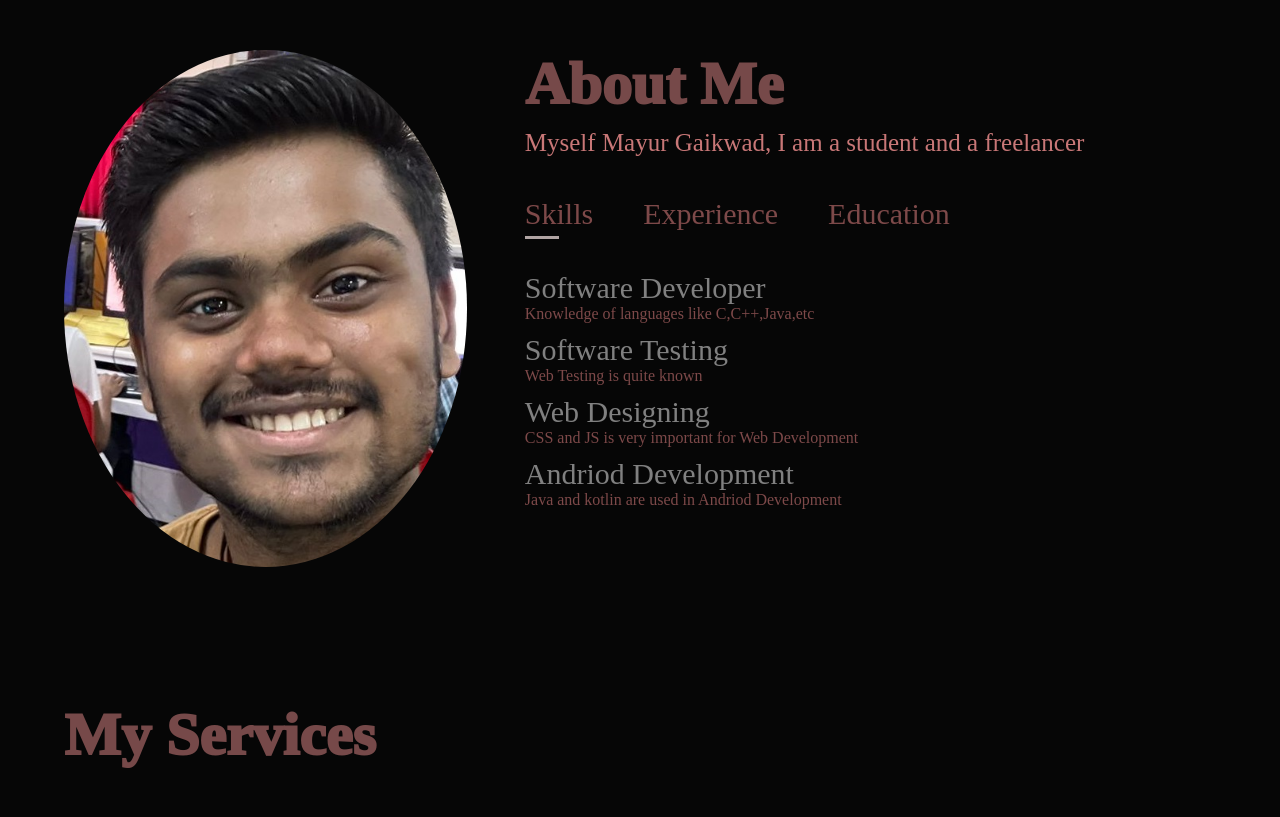
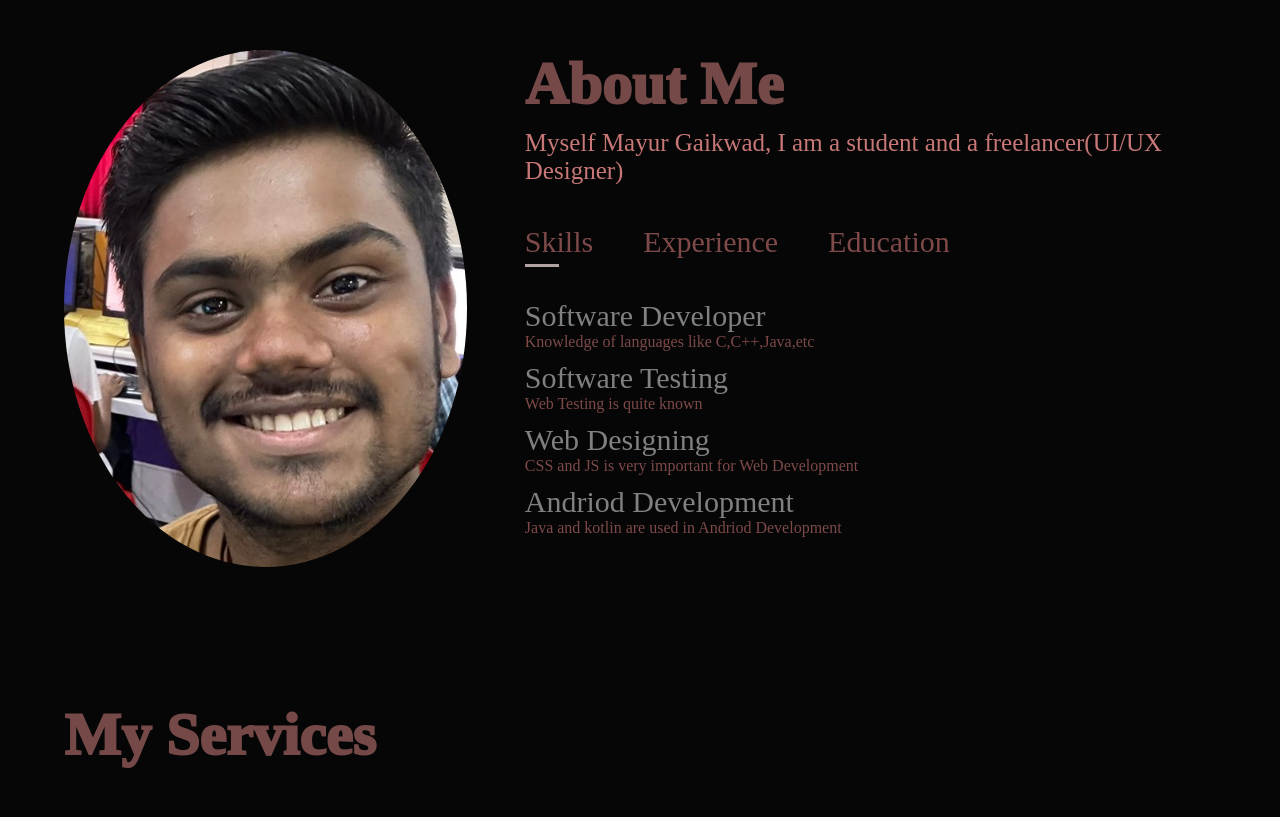
Before and after one commit to MGaikwad7077/info_Por.github.io, a plain HTML site: page index.html in a window 1280 px wide. Shown: the part 840-1657 px from the top of the page. Drawn offline with Linux system fonts and the light colour scheme.

Commit message:
Update index.html

```diff
--- a/index.html
+++ b/index.html
@@ -41,7 +41,7 @@
                 </div>
                 <div class="about-col-2">
                     <h1 class="subtitle">About Me</h1>
-                    <p class="info-me">Myself Mayur Gaikwad, I am a student and a freelancer</p>
+                    <p class="info-me">Myself Mayur Gaikwad, I am a student and a freelancer(UI/UX Designer)</p>
                     <div class="tab-titles">
                         <p class="tab-links active-link" onclick="opentab('skills')">Skills</p>
                         <p class="tab-links" onclick="opentab('Experience')">Experience</p>
```
